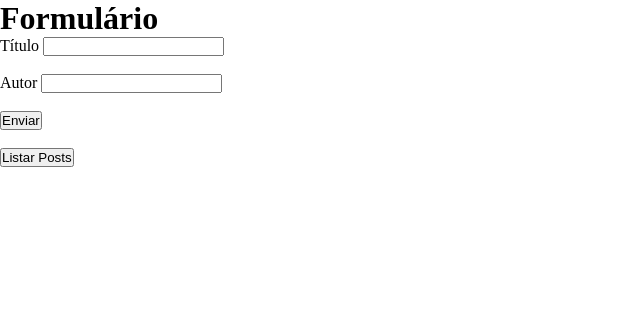
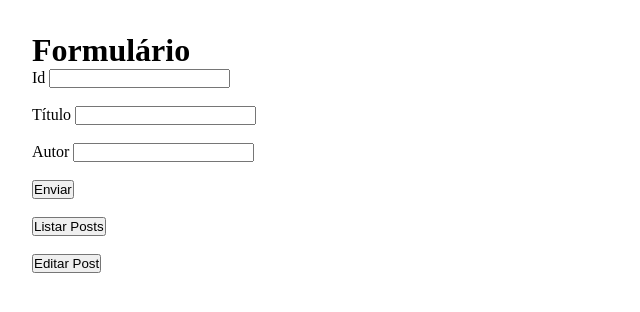
Before and after one commit to Pedro-Rocha-Araujo/projeto-firebase, a React (Create React App) app: page / in a window 1280 px wide. Shown: the top 312 px of the page, without its empty margins (0-640 px from the left). Built offline with nearby package versions, Linux system fonts and the light colour scheme.

Commit message:
Funções de editar e deletar adcionadas com sucesso

```diff
--- a/src/components/App.js
+++ b/src/components/App.js
@@ -1,14 +1,14 @@
 import { useState } from "react"
 import { db } from "../FirebaseConnection"
-import {collection, addDoc, getDocs} from "firebase/firestore"
+import {collection, doc, addDoc, getDocs, updateDoc, deleteDoc} from "firebase/firestore"
 
 function App() {
   const [post, setPost] = useState({
     titulo: "",
     autor: ""
   })
-
   const[lista, setLista] = useState([])
+  const[id, setId] = useState("")
 
   function capturarInput(e) {
     const nameInput = e.target.name
@@ -19,6 +19,9 @@ function App() {
         [nameInput]: valueInput
       }
     })
+  }
+  function capturarId(e) {
+    setId(e.target.value)
   }
   async function salvarPost(e) {
     e.preventDefault()
@@ -56,12 +59,42 @@ function App() {
       console.log(erro)
     })
   }
+  async function editarPost() {
+    const docRef = doc(db, "posts", id)
+    await updateDoc(docRef, {
+      titulo: post.titulo,
+      autor: post.autor
+    })
+    .then(()=>{
+      setPost({
+        titulo: "",
+        autor: ""
+      })
+      setId("")
+    })
+    .catch(()=>{
+      return console.log("Erro")
+    })
+  }
+  async function excluirPost(idClicado) {
+    const docRef = doc(db, "posts", idClicado)
+    await deleteDoc(docRef)
+    .then(()=>{
+      return alert("Tudo certo!")
+    })
+    .catch(()=>{
+      return console.log("Erro!")
+    })
+  }
 
 
   return (
     <div>
       <h1>Formulário</h1>
       <form onSubmit={salvarPost}>
+        <label>Id </label>
+        <input name="id" onChange={capturarId} value={id} type="text" />
+        <br /><br />
         <label>Título </label>
         <input onChange={capturarInput} name="titulo" value={post.titulo} type="text" required />
         <br /><br />
@@ -71,16 +104,20 @@ function App() {
         <button type="submit">Enviar</button>
       </form>
       <br />
-      <button onClick={buscarPosts}>Listar Posts</button>
+      <button onClick={buscarPosts}>Listar Posts</button><br /><br />
+      <button onClick={editarPost}>Editar Post</button>
+      <br /><br />
       <ul>
         {lista.map((_,i)=>{
           return(
             <div key={i}>
-            <li>
-              <h3>Título: {_.titulo}</h3>
-              <p>Autor: {_.autor}</p>
-            </li>
-            <br />
+              <li>
+                <p>ID: {_.id}</p>
+                <h3>Título: {_.titulo}</h3>
+                <p>Autor: {_.autor}</p>
+              </li>
+              <button onClick={ () => excluirPost(_.id) }>Excluir</button>
+              <br />
             </div>
           )
         })}
--- a/src/index.css
+++ b/src/index.css
@@ -3,3 +3,7 @@
   padding: 0;
   box-sizing: border-box;
 }
+
+body{
+  padding: 2rem;
+}
```
